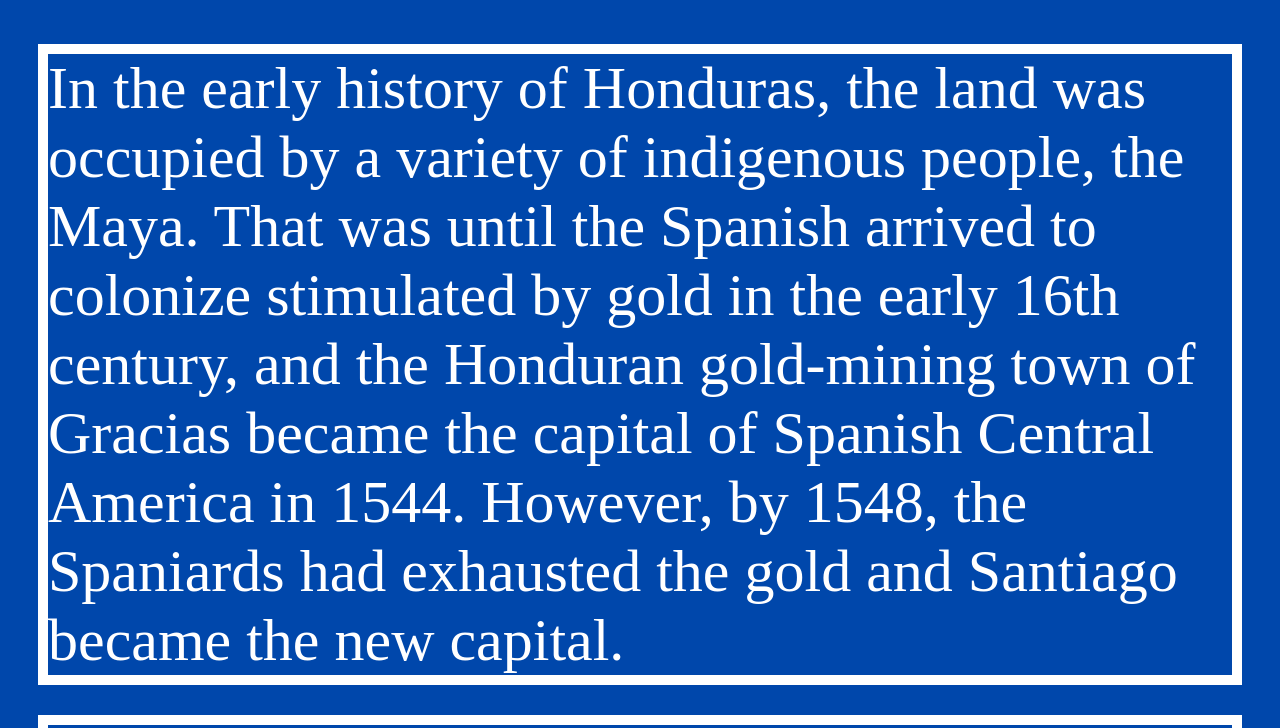
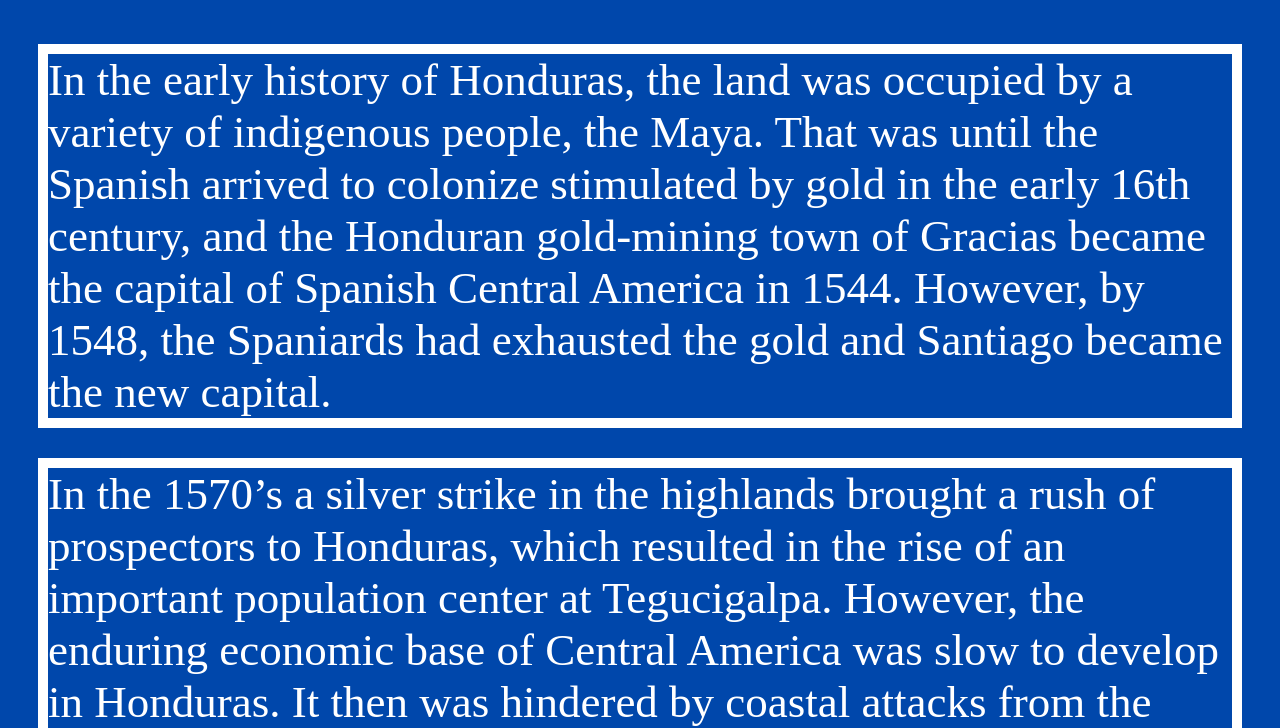
Before and after one commit to CEuceda8554/FinalWebsite.github.io, a plain HTML site: page index.html in a window 1280 px wide. Shown: the part 91-819 px from the top of the page. Drawn offline with Linux system fonts and the light colour scheme.

Commit message:
Update index.html

```diff
--- a/index.html
+++ b/index.html
@@ -15,7 +15,7 @@
          font-size:70;
          }
          p {
-       font-size:60;
+       font-size:45;
        font-famil:  yourfont;
        color: White;
        border-style: solid;
```
